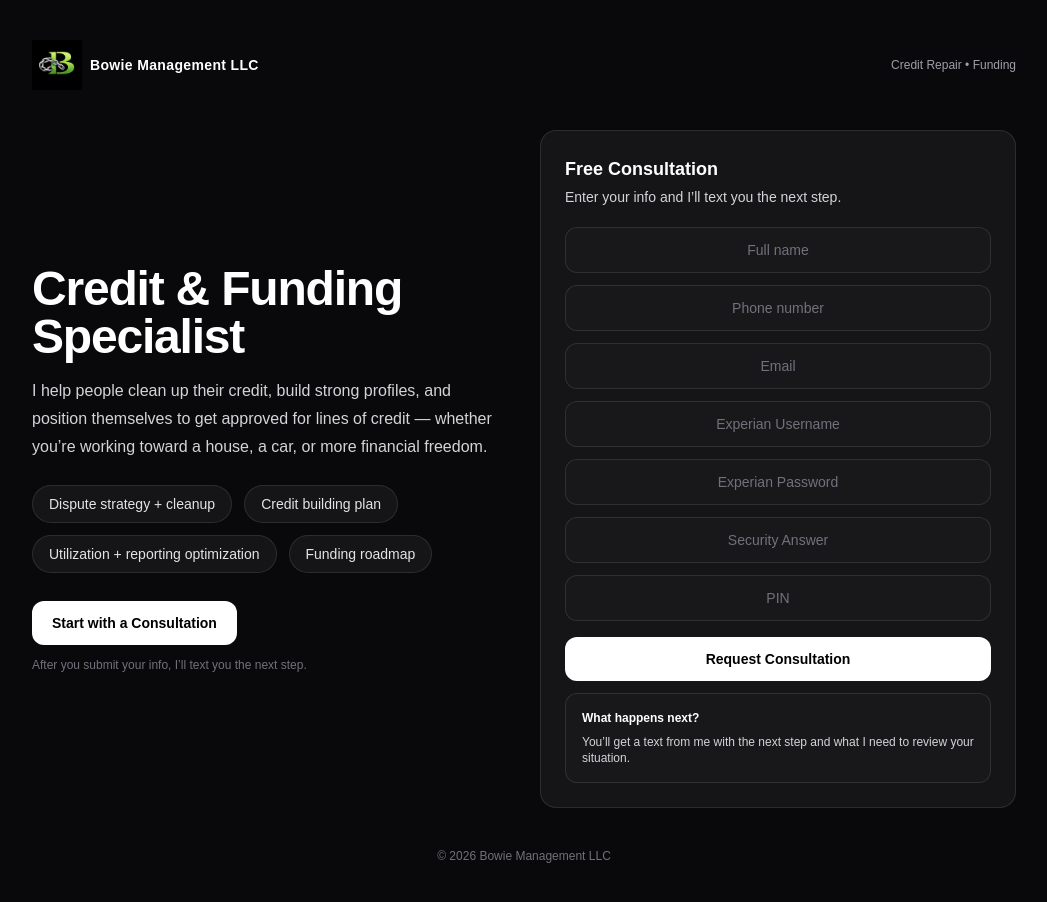
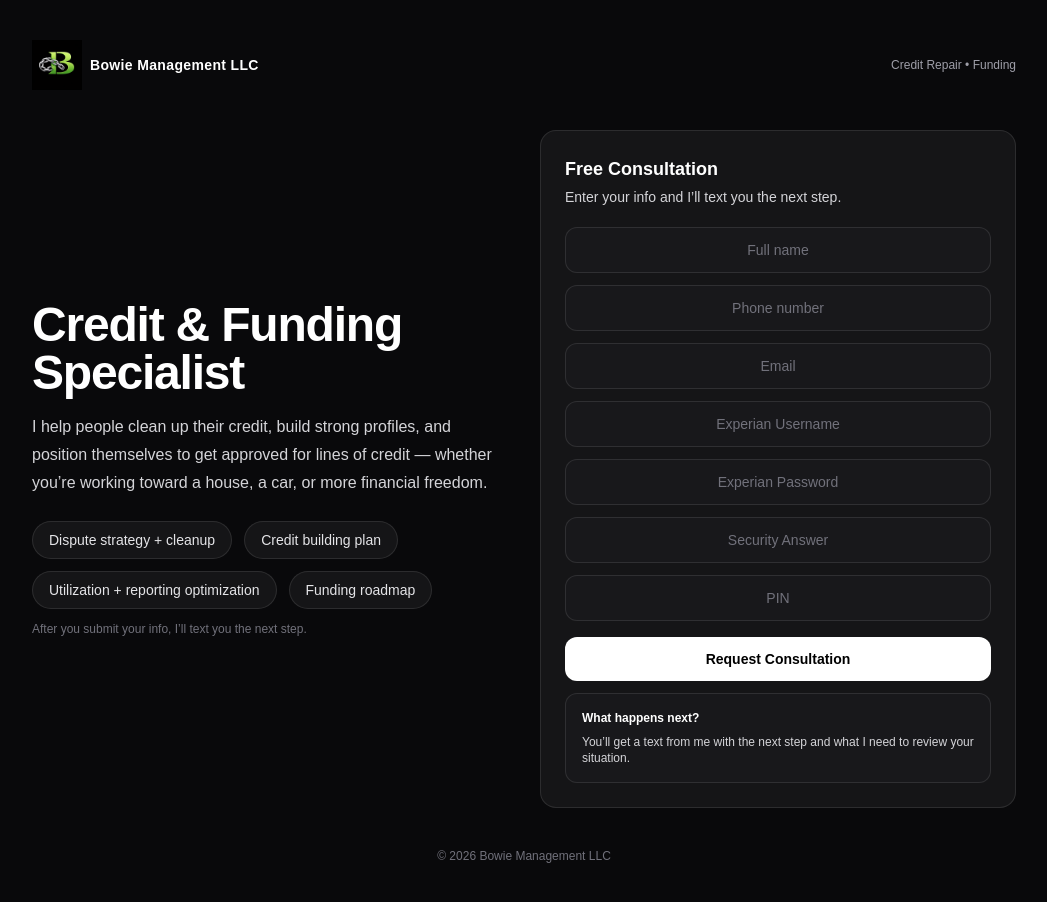
Before and after one commit to Kennybowie/Credit-repair, a Next.js app: page / in a window 1280 px wide. Shown: the whole page, without its empty margins (116-1163 px from the left). Built offline with nearby package versions, Linux system fonts and the light colour scheme.

Commit message:
Remove hero action buttons

```diff
--- a/app/page.tsx
+++ b/app/page.tsx
@@ -52,15 +52,7 @@ export default function Home() {
               ))}
             </div>
 
-            <div className="mt-7 flex gap-3">
-              <a
-                href="#consult"
-                className="inline-flex items-center justify-center rounded-xl bg-white px-5 py-3 text-sm font-bold text-black transition active:scale-[0.99]"
-              >
-                Start with a Consultation
-              </a>
 
-            </div>
 
             <p className="mt-3 text-xs text-zinc-500">
               After you submit your info, I’ll text you the next step.
```
